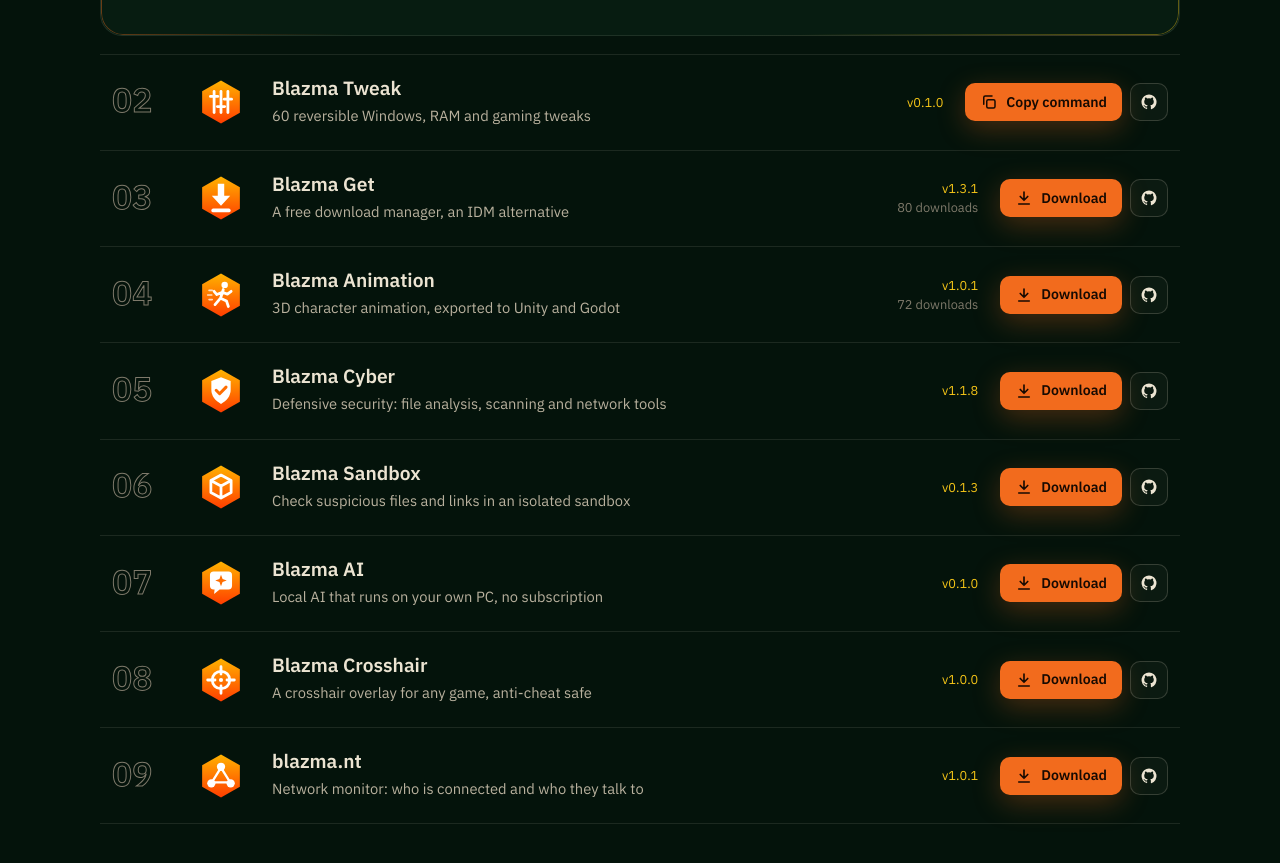
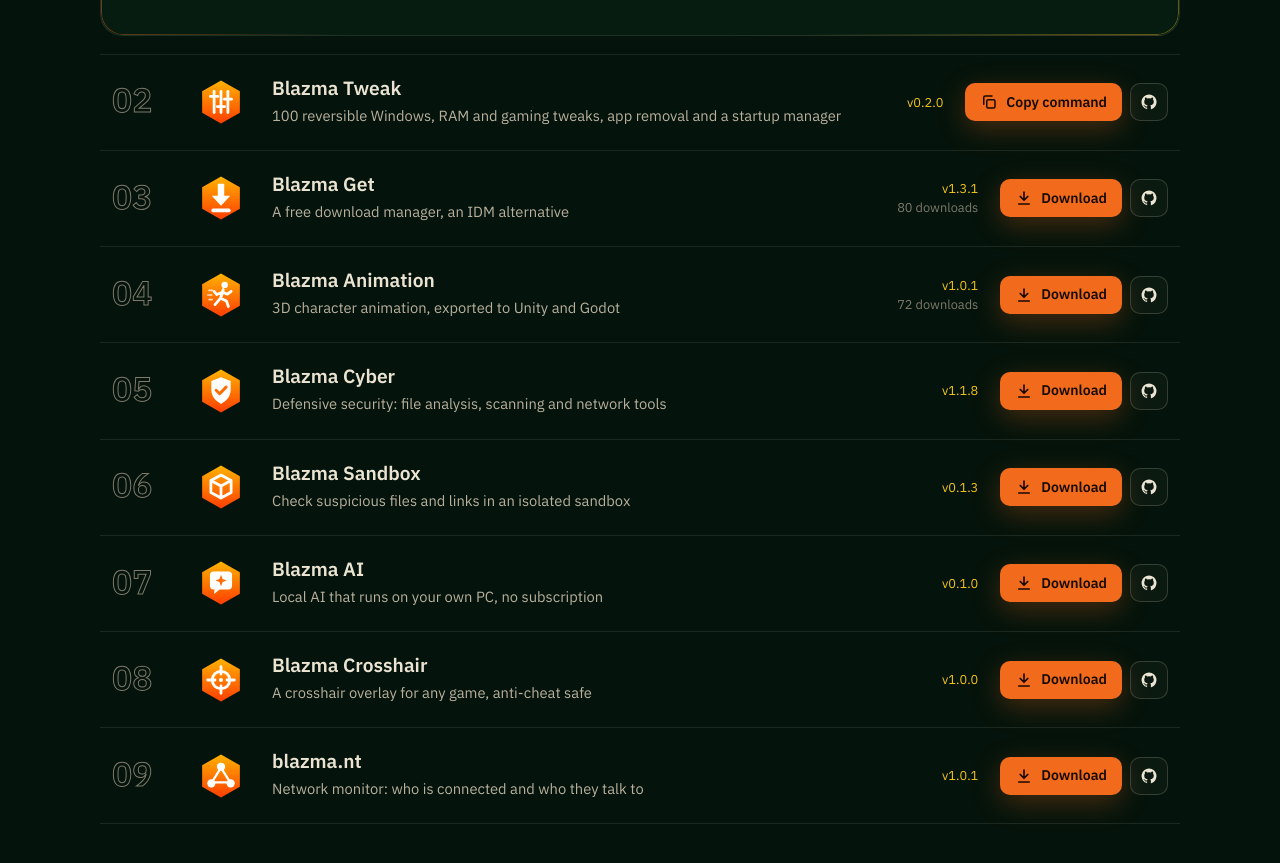
Before and after one commit to mr-kateba/mr-kateba.github.io, a plain HTML site: page index.html in a window 1280 px wide. Shown: the part 1426-2289 px from the top of the page. Drawn offline with Linux system fonts and the light colour scheme.

Commit message:
Blazma Tweak 0.2.0 description

```diff
--- a/assets/app.js
+++ b/assets/app.js
@@ -10,7 +10,7 @@
     { id: "boost", name: "Blazma Boost", repo: "Blazma-Boost", copy: "irm mr-kateba.github.io/win | iex", featured: true,
       ar: "تحسين ويندوز والألعاب، وتثبيت أكثر من 200 برنامج بضغطة", en: "Windows and gaming tweaks, and 200+ apps installed in one click" },
     { id: "tweak", name: "Blazma Tweak", repo: "Blazma-Tweak", copy: "irm mr-kateba.github.io/tweak | iex",
-      ar: "60 تحسين لويندوز والرام والألعاب، وكل تعديل يرجع بضغطة", en: "60 reversible Windows, RAM and gaming tweaks" },
+      ar: "100 تحسين لويندوز والرام والألعاب، وحذف التطبيقات الزايدة، وبرامج بدء التشغيل، وكل تعديل يرجع بضغطة", en: "100 reversible Windows, RAM and gaming tweaks, app removal and a startup manager" },
     { id: "get", name: "Blazma Get", repo: "Blazma-Get",
       ar: "مدير تحميل عربي مجاني، بديل لـ IDM", en: "A free download manager, an IDM alternative" },
     { id: "animation", name: "Blazma Animation", repo: "blazma-Animation",
--- a/assets/stats.json
+++ b/assets/stats.json
@@ -74,12 +74,12 @@
   },
   "tweak": {
    "date": "2026-11-25",
-   "downloads": 0,
+   "downloads": 2,
    "file": "BlazmaTweak.ps1",
    "hasRelease": true,
    "repo": "Blazma-Tweak",
-   "url": "https://github.com/mr-kateba/Blazma-Tweak/releases/download/v0.1.0/BlazmaTweak.ps1",
-   "version": "v0.1.0"
+   "url": "https://github.com/mr-kateba/Blazma-Tweak/releases/download/v0.2.0/BlazmaTweak.ps1",
+   "version": "v0.2.0"
   }
  }
 }
--- a/index.html
+++ b/index.html
@@ -25,7 +25,7 @@
 <meta name="twitter:title" content="kateba — أدوات بلازما واستوديو نخلة">
 <meta name="twitter:description" content="أدوات ويندوز عربية مجانية ومفتوحة المصدر، بدون حسابات وبدون تتبع.">
 <meta name="twitter:image" content="https://mr-kateba.github.io/assets/og.png?v=1">
-<link rel="stylesheet" href="assets/site.css?v=202611252020">
+<link rel="stylesheet" href="assets/site.css?v=202611252045">
 </head>
 <body>
 
@@ -94,6 +94,6 @@
   <p><span data-i18n="foot"></span> · <a href="https://github.com/mr-kateba" target="_blank" rel="noopener"><bdi>GitHub</bdi></a></p>
 </footer>
 
-<script src="assets/app.js?v=202611252020"></script>
+<script src="assets/app.js?v=202611252045"></script>
 </body>
 </html>
```
